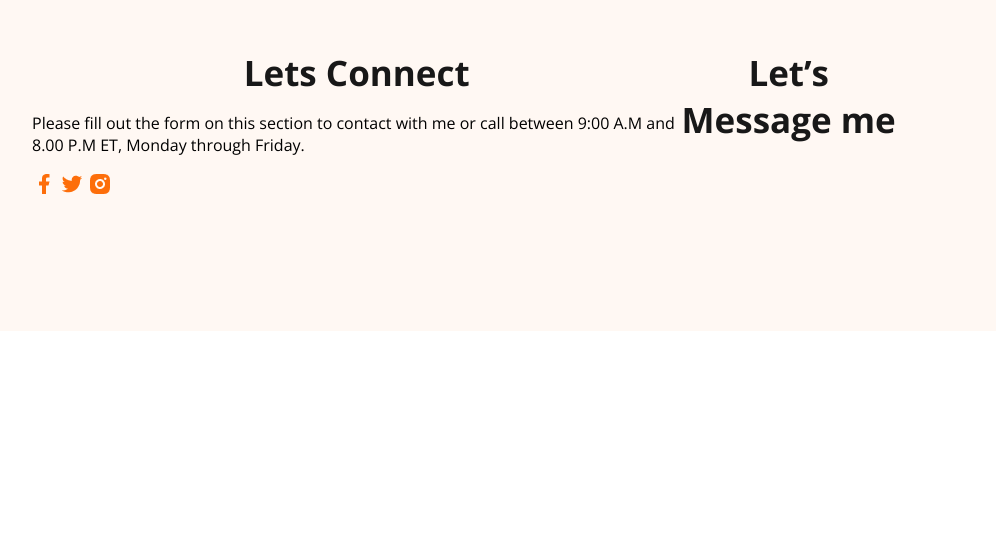
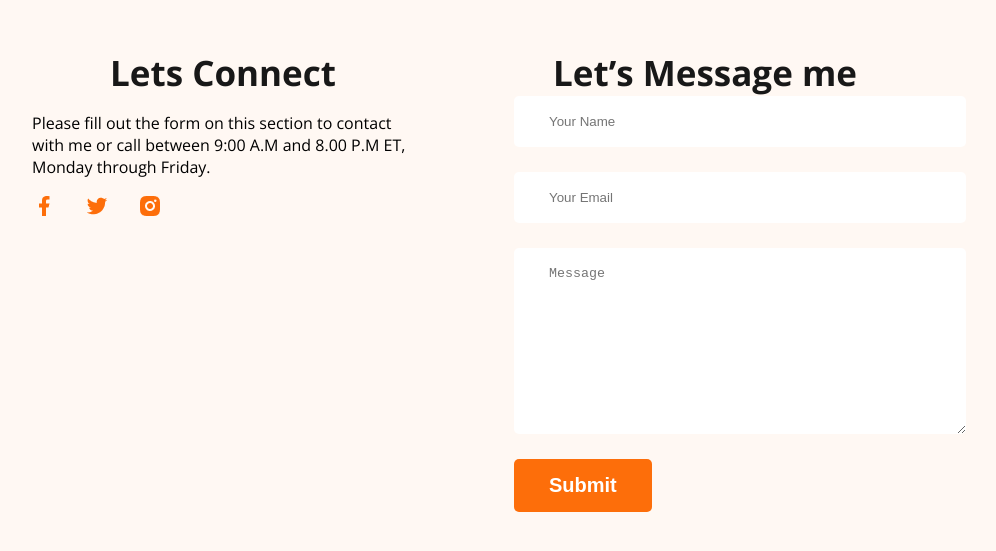
Before and after one commit to Rayhan0099/web-developer-porttfolio, a plain HTML site: page index.html in a window 1280 px wide. Shown: the part 4201-4752 px from the top of the page, without its empty margins (176-1172 px from the left). Before the commit the page ends 4540 px from the top, so only its background shows below. Drawn offline with nearby package versions, Linux system fonts and the light colour scheme.

Commit message:
finesd footer section

```diff
--- a/index.html
+++ b/index.html
@@ -173,13 +173,20 @@
             <p class="section-description">
                 Please fill out the form on this section to contact with me or call between 9:00 A.M and 8.00 P.M ET, Monday through Friday.
             </p>
-            <div class="socile-links"></div>
+            <div class="socile-links">
             <a href=""><img src="images/icons/facebook.png" alt=""></a>
             <a href=""><img src="images/icons/twitter.png" alt=""></a>
             <a href=""><img src="images/icons/insta.png" alt=""></a>
         </div>
+        </div>
         <div class="footer-colum">
             <div class="section-title">Let’s Message me</div>
+            <form class="contact" action="">
+                <input type="text" placeholder="Your Name ">
+                <input type="email" placeholder="Your Email">
+                <textarea name="" placeholder="Message" id="" cols="30" rows="10"></textarea>
+                <input class="btn-primary" type="submit" value="Submit">
+            </form>
         </div>
     </footer>
 </body>
--- a/styles/Portfolio.css
+++ b/styles/Portfolio.css
@@ -224,7 +224,27 @@ main section {
 
 footer{
     display: flex;
+    gap: 100px;
     background: #FFF8F3;
     margin-top: 100px;
     padding: 130px 200px;
 }
+
+.footer-colum{
+    width: 50%;
+}
+
+.socile-links  a{
+    margin-right: 25px;
+}
+
+.contact input[type="text"], .contact input[type="email"], textarea{
+    display: block;
+    margin-bottom: 25px;
+    padding: 18px 35px;
+    color: #757575;
+    border-radius: 5px;
+    background-color: #FFF;
+    border: 0;
+    width: 100%;
+}
```
